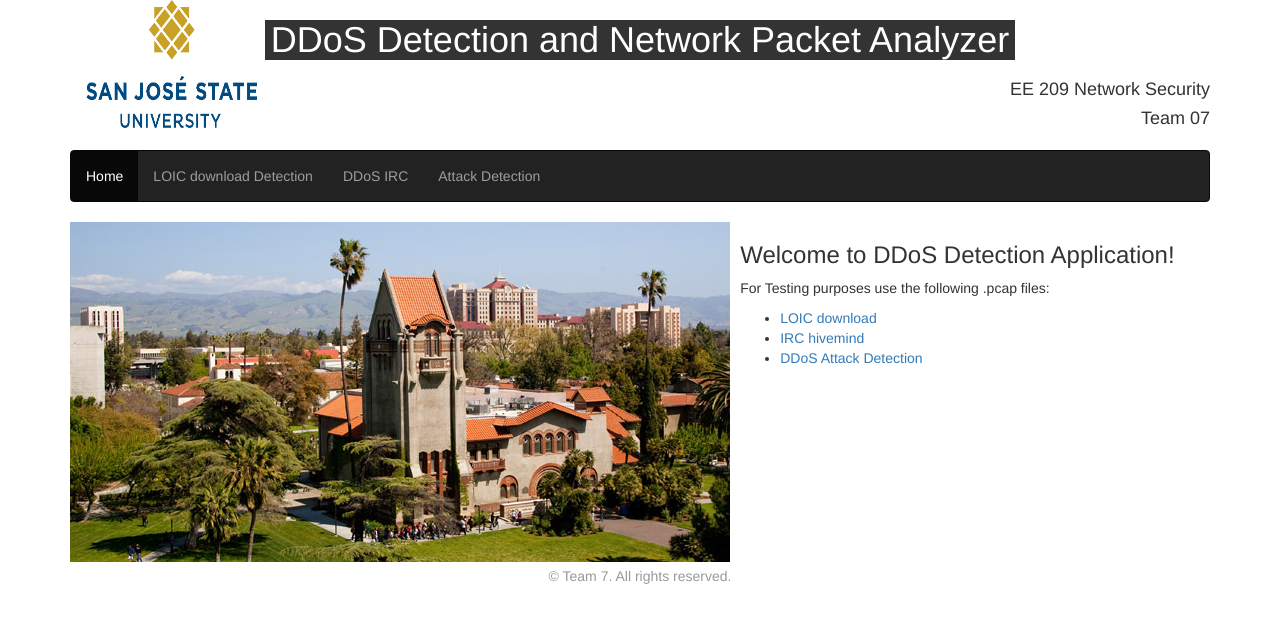
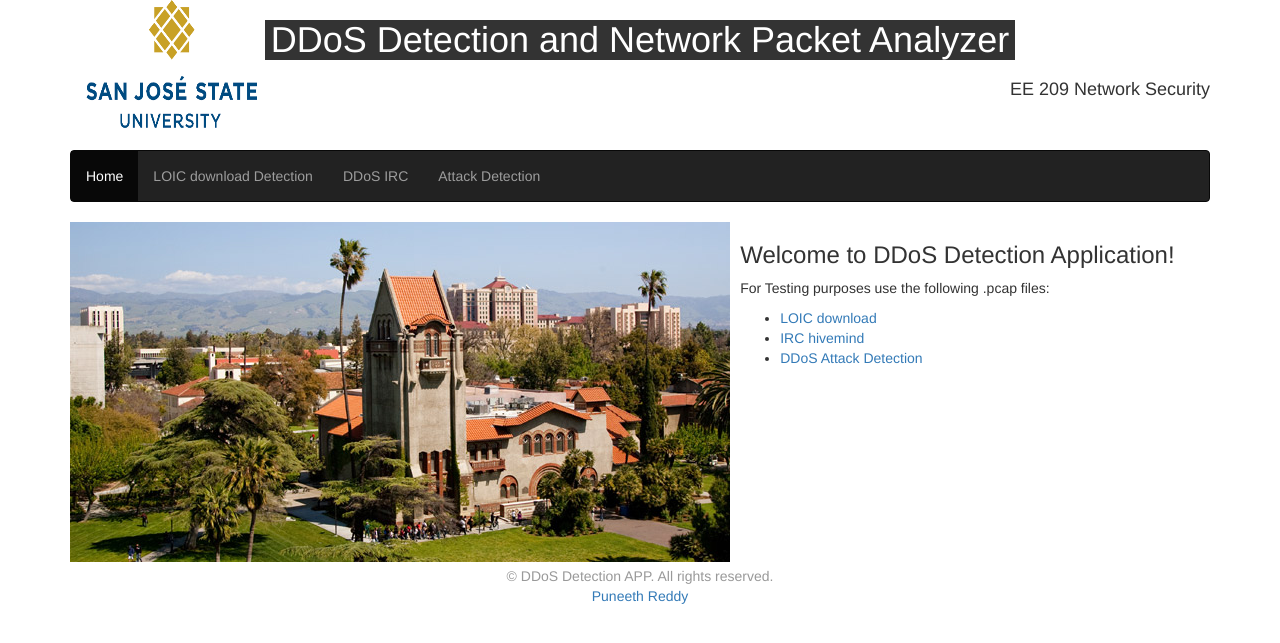
Before and after one commit to puneethreddy20/DDoS_detection, a Django app: page / in a window 1280 px wide. Shown: the top 643 px of the page. Run offline with Django 3.2, Linux system fonts and the light colour scheme; some libraries are stand-ins or nearby versions.

Commit message:
rights changed -push

```diff
--- a/Home/templates/Home/Attack-Detection.html
+++ b/Home/templates/Home/Attack-Detection.html
@@ -65,7 +65,6 @@ padding: 0;
 		<div class="col-md-10">
 			<div class="rightside">
 				<h4>EE 209 Network Security</h4>
-				<h4>Team 07</h4>
 			</div>
 		</div>
 
@@ -105,8 +104,8 @@ padding: 0;
 
 	<footer id="footer">
 	<ul class="copyright">
-		<li>© Team 7. All rights reserved.</li>
-		<!---<li><a href="https://www.linkedin.com/in/puneethreddy-poddutoori/">Puneeth Reddy</a></li>-->
+		<li>© DDoS Detection APP. All rights reserved.</li>
+		<li><a href="https://www.linkedin.com/in/puneethreddy-poddutoori/">Puneeth Reddy</a></li>
 	</ul>
 	</footer>
 
--- a/Home/templates/Home/DDoS-IRC.html
+++ b/Home/templates/Home/DDoS-IRC.html
@@ -121,8 +121,8 @@ padding: 0;
                                   </form> </h4></center>
 	<footer id="footer">
 	<ul class="copyright">
-		<li>© Team 7. All rights reserved.</li>
-		<!---<li><a href="https://www.linkedin.com/in/puneethreddy-poddutoori/">Puneeth Reddy</a></li>-->
+		<li>© DDoS Detection APP. All rights reserved.</li>
+		<li><a href="https://www.linkedin.com/in/puneethreddy-poddutoori/">Puneeth Reddy</a></li>
 	</ul>
 	</footer>
 
--- a/Home/templates/Home/LOIC-download-Detection.html
+++ b/Home/templates/Home/LOIC-download-Detection.html
@@ -65,7 +65,6 @@ padding: 0;
 		<div class="col-md-10">
 			<div class="rightside">
 				<h4>EE 209 Network Security</h4>
-				<h4>Team 07</h4>
 			</div>
 		</div>
 
@@ -109,7 +108,7 @@ padding: 0;
 
 	<footer id="footer">
 	<ul class="copyright">
-		<li>© Team 7. All rights reserved.</li>
+		<li>© DDoS Detection APP. All rights reserved.</li>
 		<!---<li><a href="https://www.linkedin.com/in/puneethreddy-poddutoori/">Puneeth Reddy</a></li>-->
 	</ul>
 	</footer>
--- a/Home/templates/Home/attackresult.html
+++ b/Home/templates/Home/attackresult.html
@@ -66,7 +66,6 @@ padding: 0;
 		<div class="col-md-10">
 			<div class="rightside">
 				<h4>EE 209 Network Security</h4>
-				<h4>Team 07</h4>
 			</div>
 		</div>
 
--- a/Home/templates/Home/index.html
+++ b/Home/templates/Home/index.html
@@ -65,7 +65,6 @@ padding: 0;
 		<div class="col-md-10">
 			<div class="rightside">
 				<h4>EE 209 Network Security</h4>
-				<h4>Team 07</h4>
 			</div>
 		</div>
 
@@ -105,8 +104,8 @@ padding: 0;
 
  	<footer id="footer">
 	<ul class="copyright">
-		<li>© Team 7. All rights reserved.</li>
-		<!---<li><a href="https://www.linkedin.com/in/puneethreddy-poddutoori/">Puneeth Reddy</a></li>-->
+		<li>© DDoS Detection APP. All rights reserved.</li>
+		<li><a href="https://www.linkedin.com/in/puneethreddy-poddutoori/">Puneeth Reddy</a></li>
 	</ul>
 	</footer>
 
--- a/Home/templates/Home/ircresult.html
+++ b/Home/templates/Home/ircresult.html
@@ -66,7 +66,6 @@ padding: 0;
 		<div class="col-md-10">
 			<div class="rightside">
 				<h4>EE 209 Network Security</h4>
-				<h4>Team 07</h4>
 			</div>
 		</div>
 
--- a/Home/templates/Home/result.html
+++ b/Home/templates/Home/result.html
@@ -66,7 +66,6 @@ padding: 0;
 		<div class="col-md-10">
 			<div class="rightside">
 				<h4>EE 209 Network Security</h4>
-				<h4>Team 07</h4>
 			</div>
 		</div>
 
```
